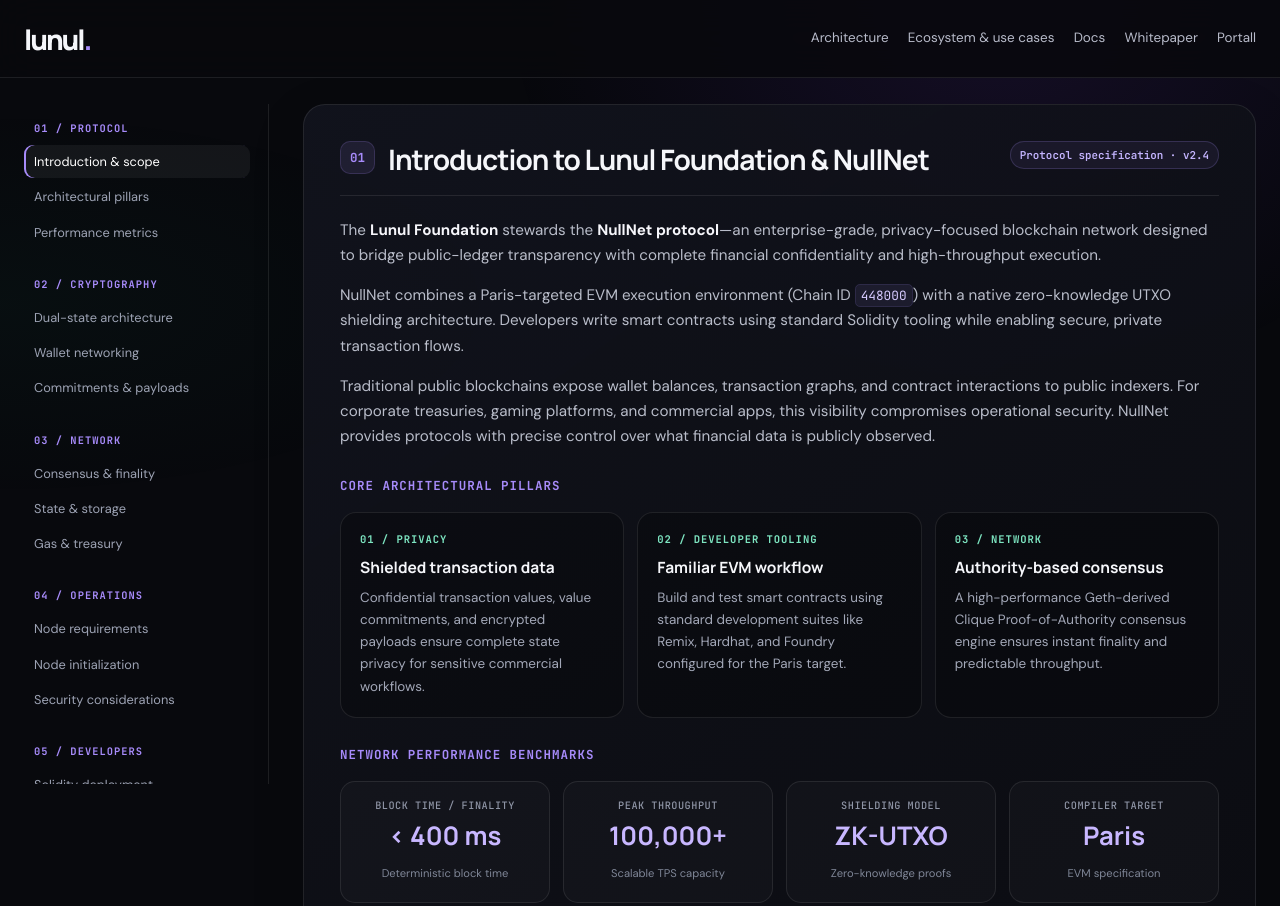
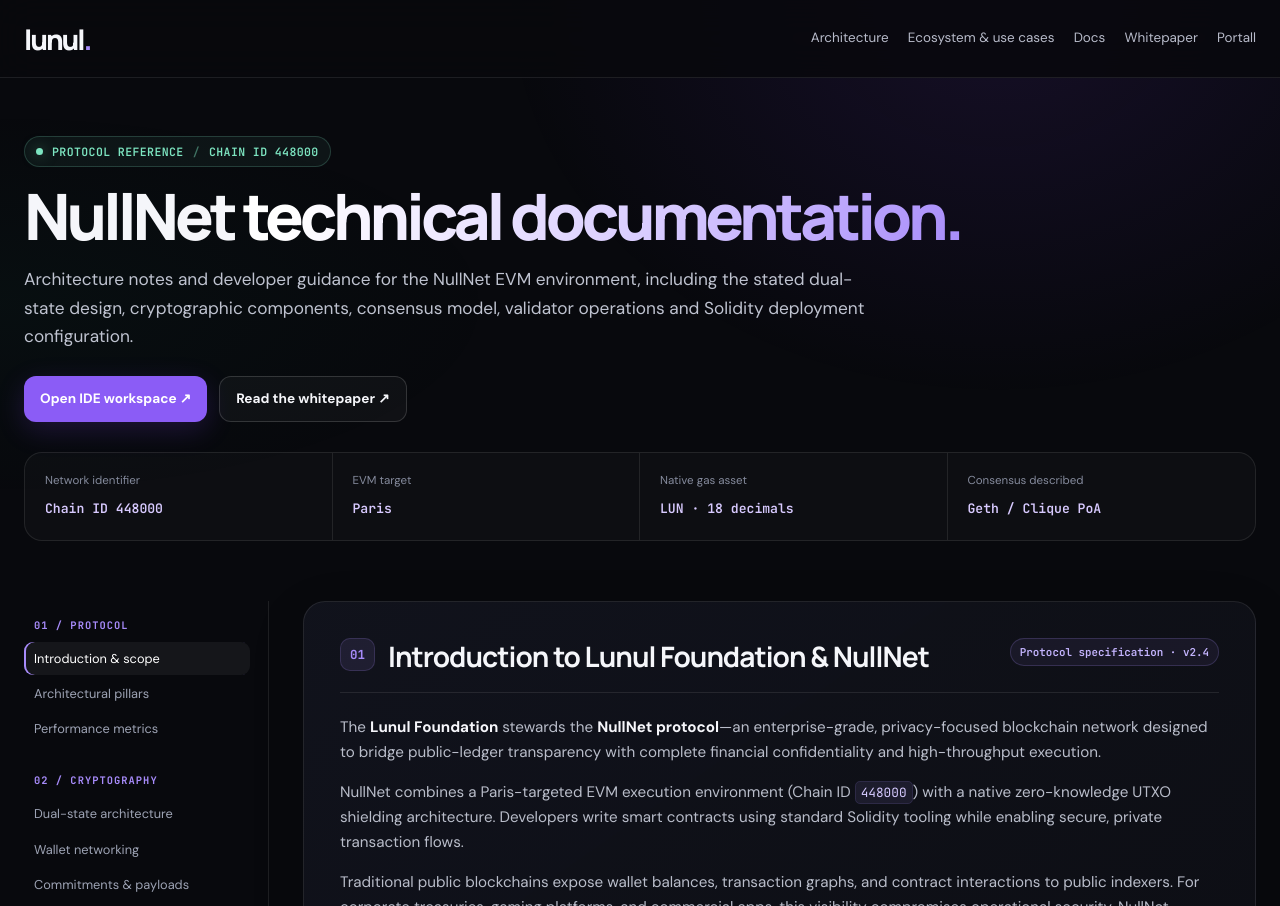
Before and after one commit to lunul-dev/documentation, a website: page index.html in a window 1280 px wide. Shown: the top 906 px of the page. Drawn offline with Linux system fonts and the light colour scheme.

Commit message:
Update index.html

```diff
--- a/index.html
+++ b/index.html
@@ -22,6 +22,15 @@
 <a href="https://lunul.org/index.html#architecture">Architecture</a><a href="https://lunul.org/index.html#use-cases">Ecosystem &amp; use cases</a><a href="https://docs.lunul.org" aria-current="page">Docs</a><a href="https://whitepaper.lunul.org">Whitepaper</a><a href="https://portal.lunul.org">Portall</a>
 </nav>
 </div></header>
+<main>
+<section class="page-intro"><div class="wrap">
+<div class="status"><span class="dot"></span> PROTOCOL REFERENCE <span style="opacity:.45">/</span> CHAIN ID 448000</div>
+<h1 class="page-title">NullNet <span class="gradient">technical documentation.</span></h1>
+<p class="lede">Architecture notes and developer guidance for the NullNet EVM environment, including the stated dual-state design, cryptographic components, consensus model, validator operations and Solidity deployment configuration.</p>
+<div class="intro-actions"><a class="btn btn-primary" href="https://portal.lunul.org/creator.html">Open IDE workspace ↗</a><a class="btn btn-secondary" href="https://whitepaper.lunul.org">Read the whitepaper ↗</a></div>
+<div class="spec-strip">
+<div class="spec"><label>Network identifier</label><strong>Chain ID 448000</strong></div><div class="spec"><label>EVM target</label><strong>Paris</strong></div><div class="spec"><label>Native gas asset</label><strong>LUN · 18 decimals</strong></div><div class="spec"><label>Consensus described</label><strong>Geth / Clique PoA</strong></div>
+</div>
 </div></section>
 <div class="wrap docs-layout">
 <aside class="sidebar" aria-label="Documentation contents">
```
